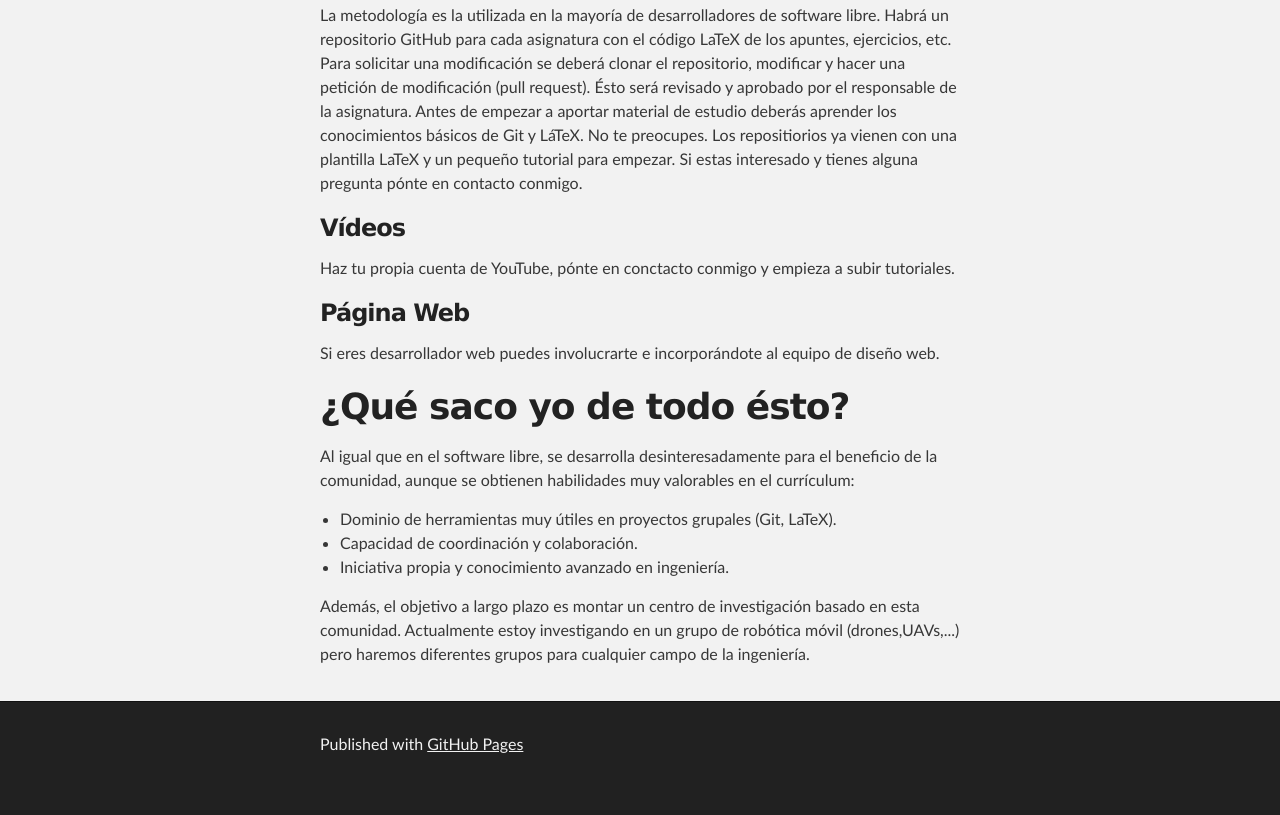
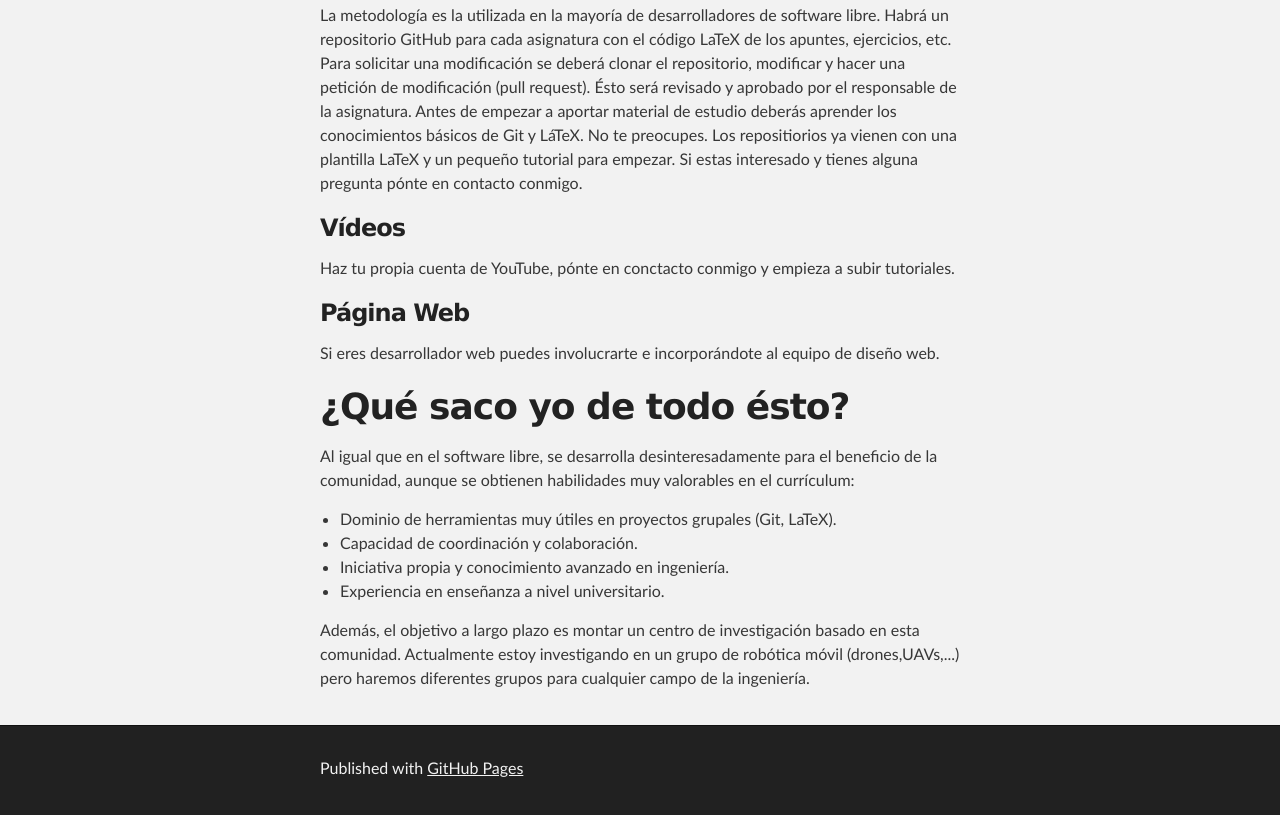
Before and after one commit to ingenieria-libre/ingenieria-libre.github.io, a plain HTML site: page index.html in a window 1280 px wide. Shown: the part 1407-2222 px from the top of the page. Before the commit the page ends 2198 px from the top, so only its background shows below. Drawn offline with Linux system fonts and the light colour scheme.

```diff
--- a/index.html
+++ b/index.html
@@ -123,6 +123,7 @@
 <li>Dominio de herramientas muy útiles en proyectos grupales (Git, LaTeX).</li>
 <li>Capacidad de coordinación y colaboración.</li>
 <li>Iniciativa propia y conocimiento avanzado en ingeniería.</li>
+<li>Experiencia en enseñanza a nivel universitario.</li>
 </ul>
 
 <p>Además, el objetivo a largo plazo es montar un centro de investigación basado en esta comunidad. Actualmente estoy investigando en un grupo de robótica móvil (drones,UAVs,...) pero haremos diferentes grupos para cualquier campo de la ingeniería. </p>
```
Also changed, not shown: params.json (+1 -1 lines).
